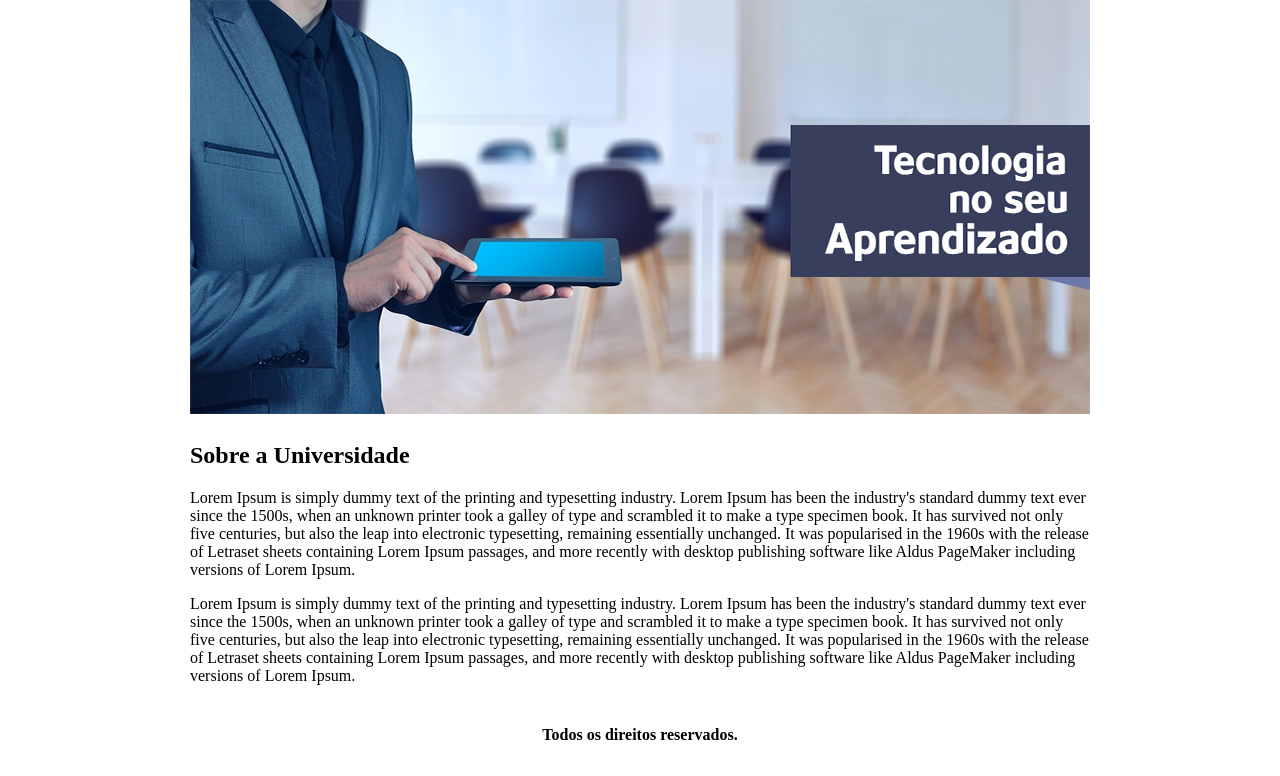
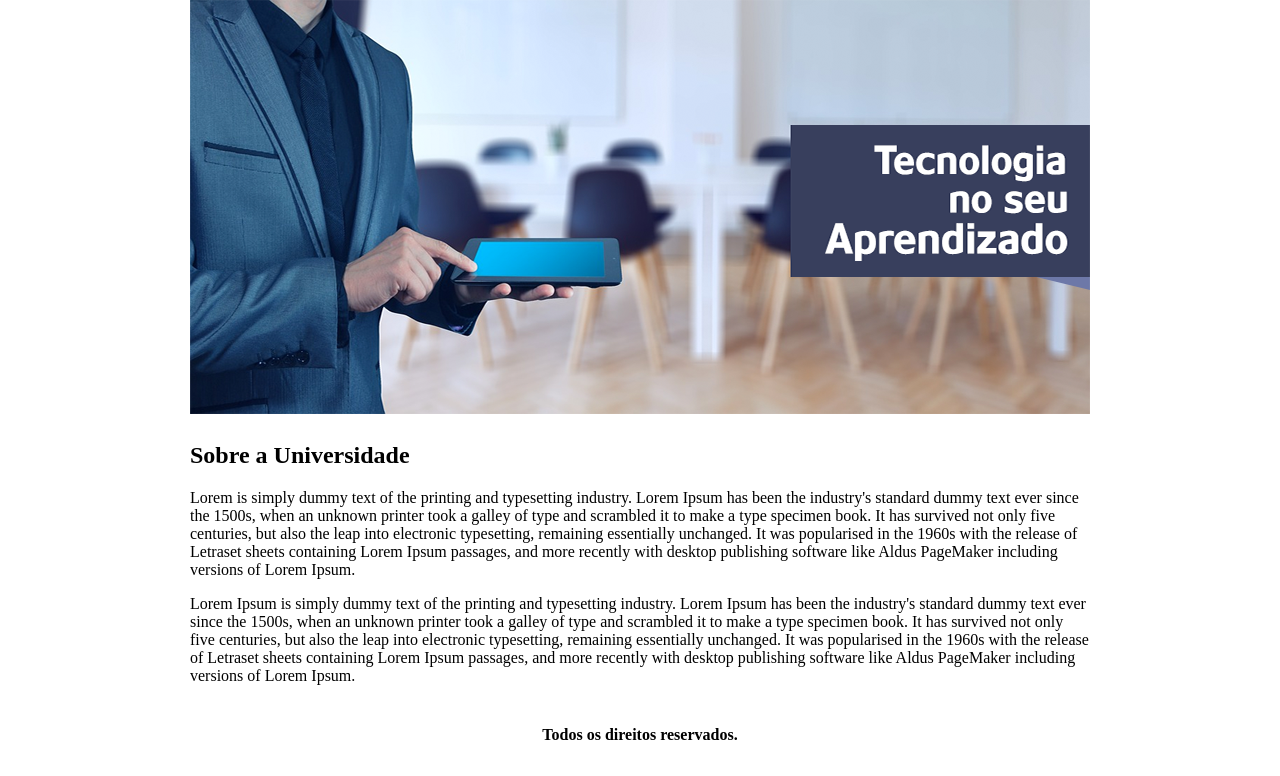
Before and after one commit to AlanMartinsDeOliveira/DesenvolvimentoWeb, a plain HTML site: page index.html in a window 1280 px wide. Shown: the part 105-881 px from the top of the page. Drawn offline with Linux system fonts and the light colour scheme.

Commit message:
subindo arquivos

```diff
--- a/index.html
+++ b/index.html
@@ -20,7 +20,7 @@
 			<tr>
 				<td colspan="2">
 					<h2>Sobre a Universidade</h2>
-					<p>Lorem Ipsum is simply dummy text of the printing and typesetting industry. Lorem Ipsum has been the industry's standard dummy text ever since the 1500s, when an unknown printer took a galley of type and scrambled it to make a type specimen book. It has survived not only five centuries, but also the leap into electronic typesetting, remaining essentially unchanged. It was popularised in the 1960s with the release of Letraset sheets containing Lorem Ipsum passages, and more recently with desktop publishing software like Aldus PageMaker including versions of Lorem Ipsum.</p>
+					<p>Lorem  is simply dummy text of the printing and typesetting industry. Lorem Ipsum has been the industry's standard dummy text ever since the 1500s, when an unknown printer took a galley of type and scrambled it to make a type specimen book. It has survived not only five centuries, but also the leap into electronic typesetting, remaining essentially unchanged. It was popularised in the 1960s with the release of Letraset sheets containing Lorem Ipsum passages, and more recently with desktop publishing software like Aldus PageMaker including versions of Lorem Ipsum.</p>
 					<p>Lorem Ipsum is simply dummy text of the printing and typesetting industry. Lorem Ipsum has been the industry's standard dummy text ever since the 1500s, when an unknown printer took a galley of type and scrambled it to make a type specimen book. It has survived not only five centuries, but also the leap into electronic typesetting, remaining essentially unchanged. It was popularised in the 1960s with the release of Letraset sheets containing Lorem Ipsum passages, and more recently with desktop publishing software like Aldus PageMaker including versions of Lorem Ipsum.</p>
 				</td>
 			</tr>
```
